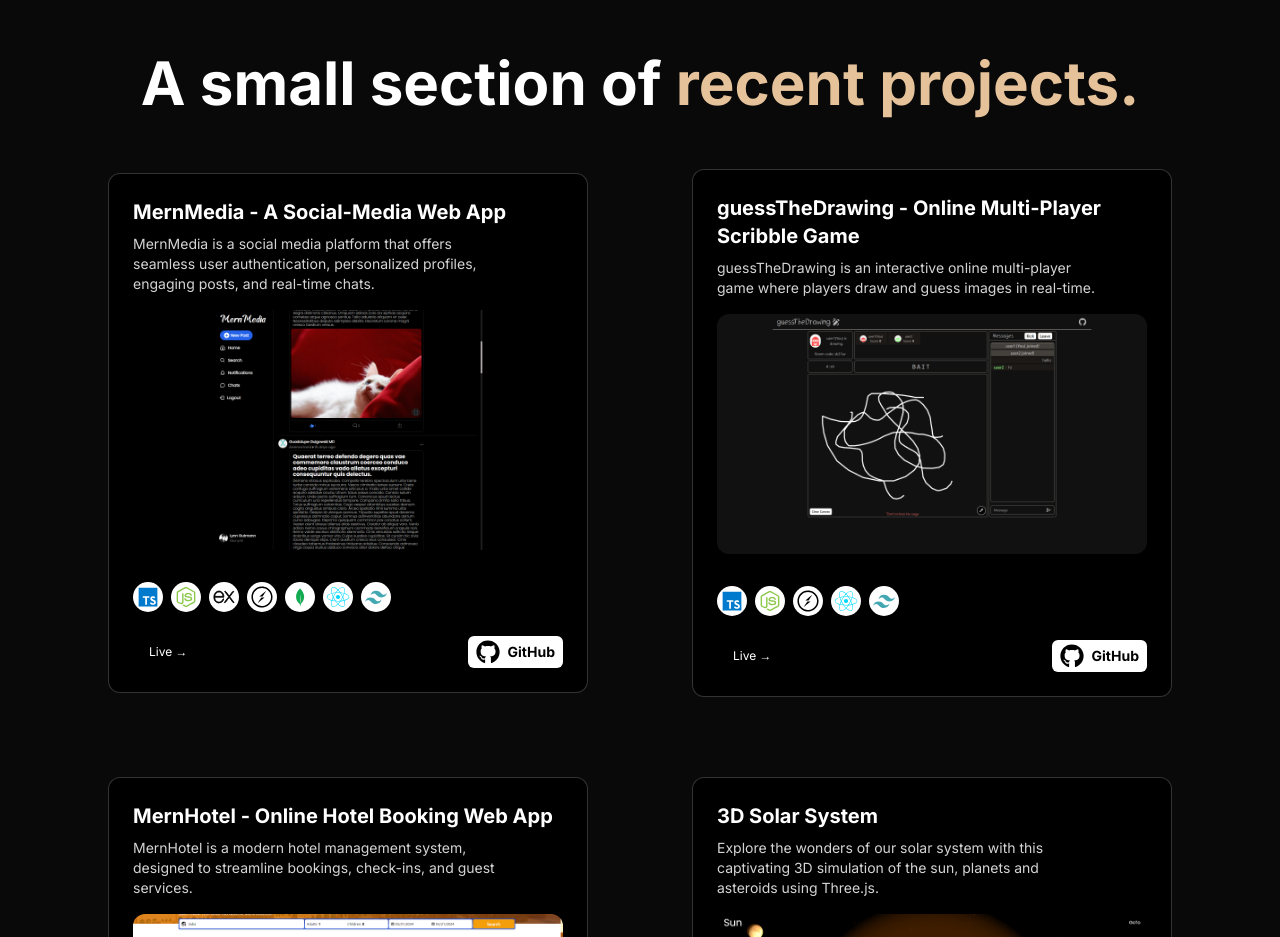
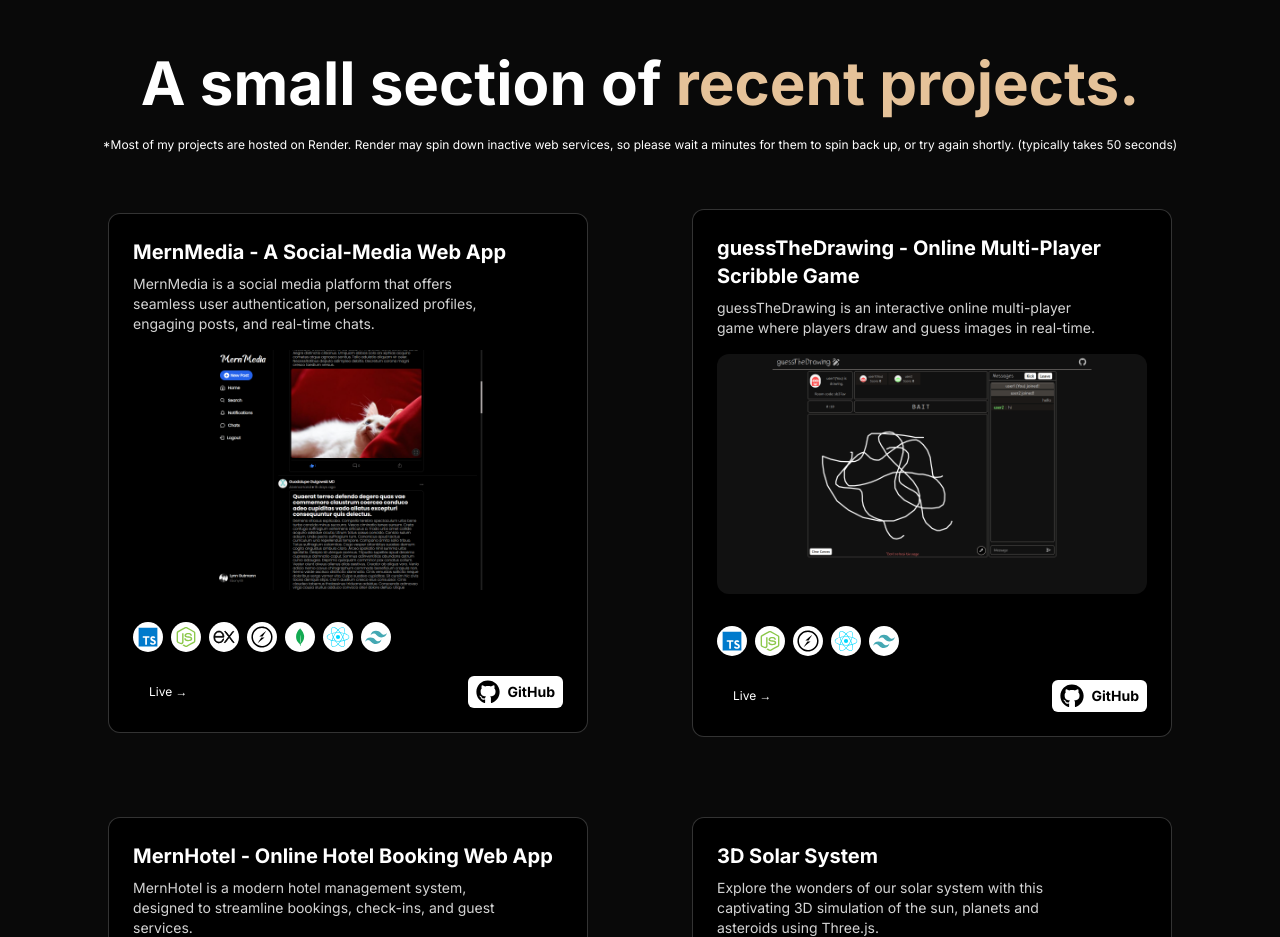
Before and after one commit to prabhatm8000/portfolio, a Next.js app: page / in a window 1280 px wide. Shown: the part 1680-2617 px from the top of the page. Built offline with nearby package versions, Linux system fonts and the light colour scheme.

Commit message:
details about live project added

```diff
--- a/components/RecentProjects.tsx
+++ b/components/RecentProjects.tsx
@@ -9,6 +9,11 @@ const RecentProjects = () => {
                 {"A small section of "}
                 <span className="text-orange-200/90">recent projects.</span>
             </h1>
+            <p className="text-[10px] sm:text-xs text-center text-white mt-6">
+                *Most of my projects are hosted on Render. Render may spin down
+                inactive web services, so please wait a minutes for them to
+                spin back up, or try again shortly. (typically takes 50 seconds)
+            </p>
 
             <div className="grid xl:grid-cols-2 items-center justify-center p-4 text-white">
                 {projects.map(
```
